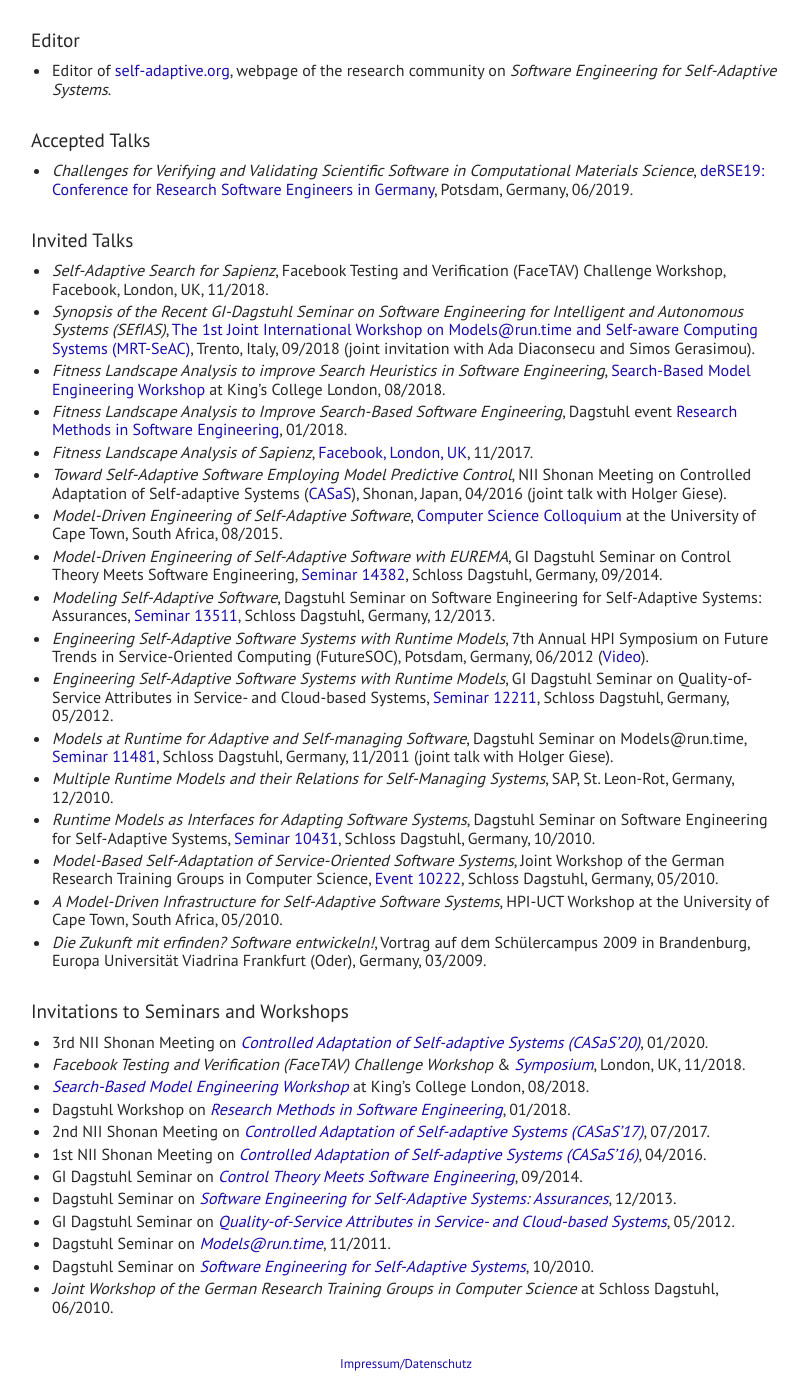
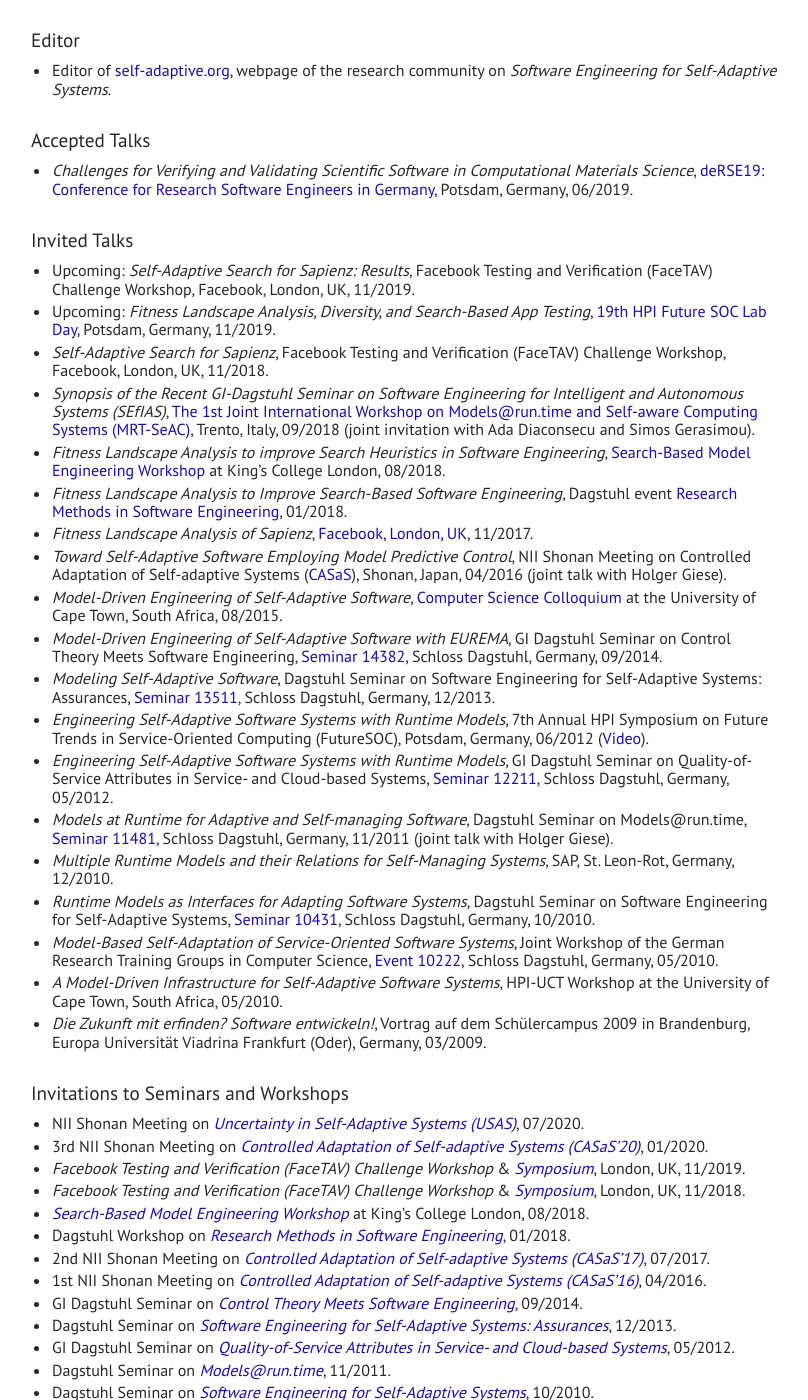
Before and after one commit to thomas-vogel/thomas-vogel.github.io, a Jekyll site: the page built from _pages/activities.md, in a window 1280 px wide and 1400 px high, scrolled down 2901 px. Shown: the whole window, without its empty margins (234-1042 px from the left). Built offline with Jekyll 4.4.1, drawn with Linux system fonts in a browser that asks for light colours.

Commit message:
Update activities.

```diff
--- a/_pages/activities.md
+++ b/_pages/activities.md
@@ -202,6 +202,8 @@ Jump to
 
 ## Invited Talks
 
+* Upcoming: _Self-Adaptive Search for Sapienz: Results_, Facebook Testing and Verification (FaceTAV) Challenge Workshop, Facebook, London, UK, 11/2019.
+* Upcoming: _Fitness Landscape Analysis, Diversity, and Search-Based App Testing_, [19th HPI Future SOC Lab Day](https://hpi.de/veranstaltungen/wissenschaftliche-konferenzen/future-soc-lab/2019/19-hpi-future-soc-lab-day-herbst-2019.html), Potsdam, Germany, 11/2019.
 * _Self-Adaptive Search for Sapienz_, Facebook Testing and Verification (FaceTAV) Challenge Workshop, Facebook, London, UK, 11/2018.
 * _Synopsis of the Recent GI-Dagstuhl Seminar on Software Engineering for Intelligent and Autonomous Systems (SEfIAS)_, [The 1st Joint International Workshop on Models@run.time and Self-aware Computing Systems (MRT-SeAC)](http://st.inf.tu-dresden.de/MRT18-ICAC){:target="_blank"}, Trento, Italy, 09/2018 (joint invitation with Ada Diaconsecu and Simos Gerasimou).
 * _Fitness Landscape Analysis to improve Search Heuristics in Software Engineering_, [Search-Based Model Engineering Workshop](https://www.informatik.hu-berlin.de/de/forschung/gebiete/mse/HU-KCL-Workshop){:target="_blank"} at King's College London, 08/2018.
@@ -223,7 +225,9 @@ Jump to
 
 ## Invitations to Seminars and Workshops
 
+* NII Shonan Meeting on [_Uncertainty in Self-Adaptive Systems (USAS)_](https://shonan.nii.ac.jp/seminars/168/){:target="_blank"}, 07/2020.
 *  3rd NII Shonan Meeting on [_Controlled Adaptation of Self-adaptive Systems (CASaS'20)_](https://shonan.nii.ac.jp/seminars/153/){:target="_blank"}, 01/2020.
+* _Facebook Testing and Verification (FaceTAV) Challenge Workshop_ & [_Symposium_](https://fbtavsymposium2019.splashthat.com/){:target="_blank"}, London, UK, 11/2019.
 * _Facebook Testing and Verification (FaceTAV) Challenge Workshop_ & [_Symposium_](https://facebooktestingverificationsum.splashthat.com/){:target="_blank"}, London, UK, 11/2018.
 * [_Search-Based Model Engineering Workshop_](https://www.informatik.hu-berlin.de/de/forschung/gebiete/mse/HU-KCL-Workshop){:target="_blank"} at King's College London, 08/2018.
 * Dagstuhl Workshop on [_Research Methods in Software Engineering_](http://www.dagstuhl.de/18034){:target="_blank"}, 01/2018.
```
